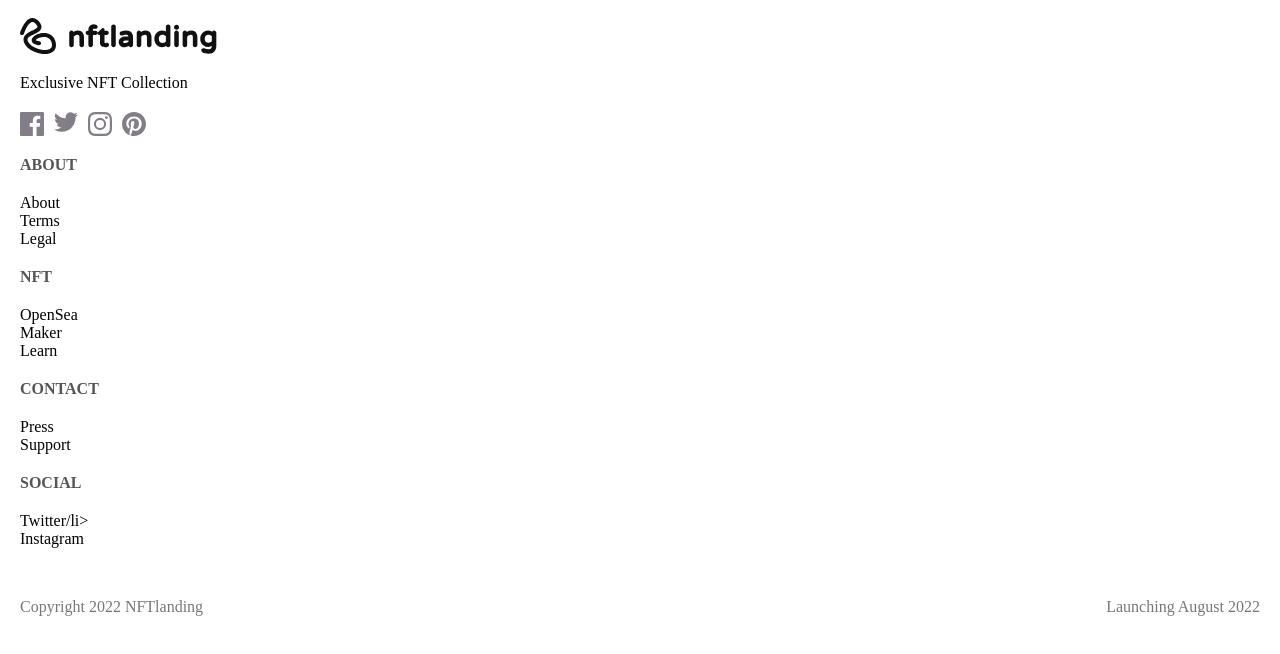
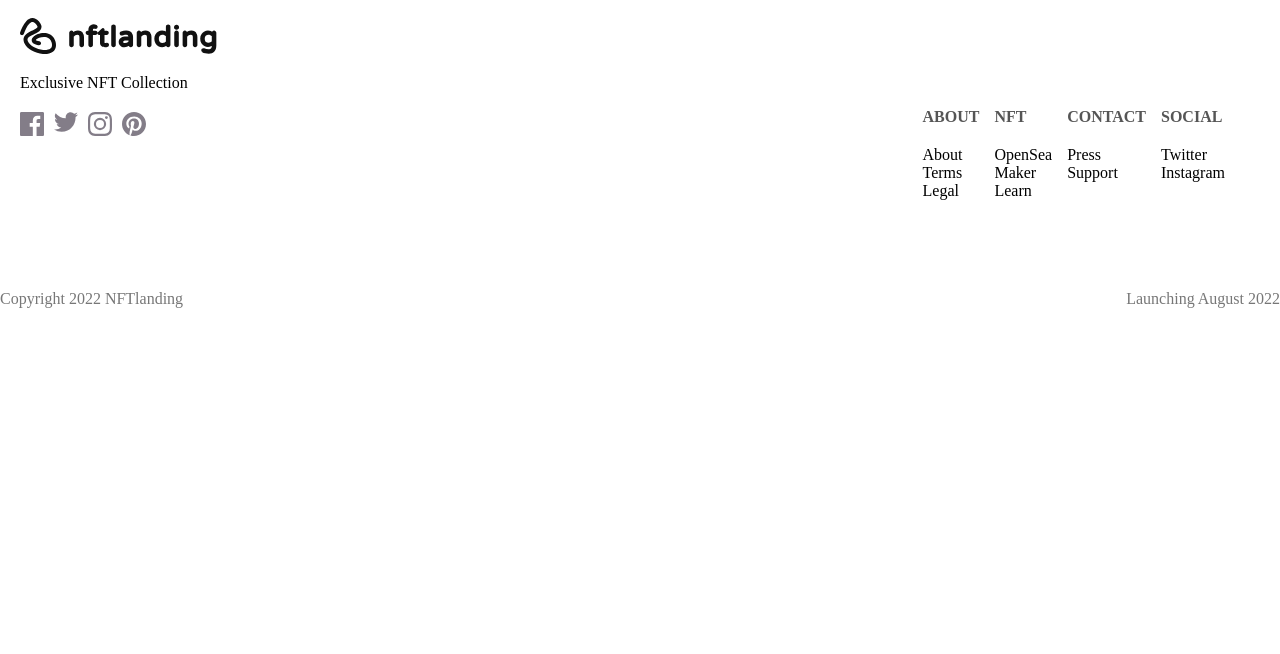
Before and after one commit to Rashkele/NFTlanding-page, a plain HTML site: page index.html in a window 1280 px wide. Shown: the part 1689-2343 px from the top of the page. After the commit the page ends 2027 px from the top, so only its background shows below. Drawn offline with Linux system fonts and the light colour scheme.

Commit message:
footer finished

```diff
--- a/index.html
+++ b/index.html
@@ -132,7 +132,8 @@ We have released four limited edition NFTs early which can be bid on via <a href
 </section>
         </main>
         <footer>
-            <div class="social">
+            <div class="social-links">
+             <div class="social">
                   <div class="logo">
                     <img src="./assets/logo.svg" alt="Logo"/>
                     <div class="exclusive">Exclusive NFT Collection</div>
@@ -182,15 +183,16 @@ We have released four limited edition NFTs early which can be bid on via <a href
                     <div class="column 4">
                       <h4>SOCIAL</h4>
                       <ul>
-                        <li>Twitter/li>
+                        <li>Twitter</li>
                         <li>Instagram</li>
                     </ul>
                     </div>
-                <div class="bottom-line">
-                    <p class="greytext">Copyright 2022 NFTlanding</p>
-                    <p class="greytext launching">Launching August 2022</p>
-                </div>
+            </div>
 
         </footer>
+        <div class="bottom-line">
+            <p class="greytext">Copyright 2022 NFTlanding</p>
+            <p class="greytext launching">Launching August 2022</p>
+        </div>
 </body>
 </html>
--- a/style.css
+++ b/style.css
@@ -235,6 +235,16 @@ ul.icons {
     margin-right: 10px;
   }
 
+  .links {
+    margin-top: 50px;
+display: grid;
+grid-template-areas:
+"1 2"
+"3 4";
+max-width: 100%;
+padding: 20px;
+}
+
   .bottom-line {
     margin-top: 50px;
     display: flex;
@@ -242,6 +252,10 @@ ul.icons {
   }
 
   .launching {display: none;}
+
+  div.column {
+    margin-right: 15px;
+  }
 
 @media only screen and (min-width: 550px) {
 
@@ -338,5 +352,11 @@ div.Green {
       justify-content: space-between;
     }
 
+    div.links {display: flex;
+      }
+
+      div.social-links {display: flex;
+      justify-content: space-between;}
+
     .launching {display: block;}
   }
```
